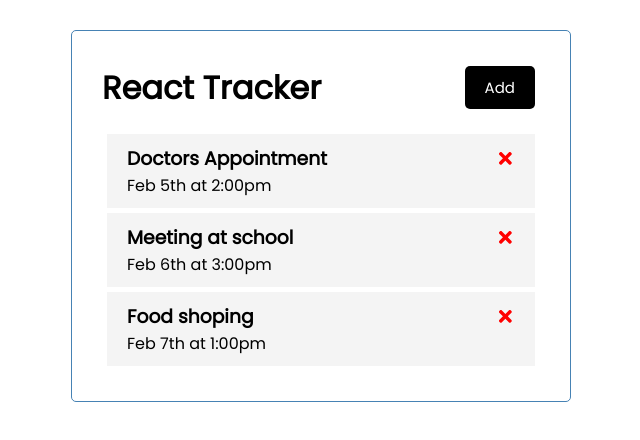
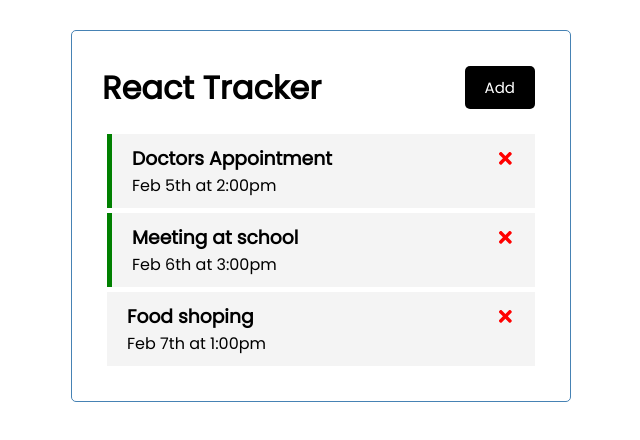
Before and after one commit to Abi-Seth/React_Tracker, a React (Create React App) app: page / in a window 1280 px wide. Shown: the top 440 px of the page, without its empty margins (319-959 px from the left). Built offline with nearby package versions, Linux system fonts and the light colour scheme.

Commit message:
Feat: added reminders

```diff
--- a/src/App.js
+++ b/src/App.js
@@ -28,10 +28,20 @@
         }
     ])
 
+	//delete task
+	const deleteTask = (id) => {
+		setTasks(tasks.filter((task) => task.id != id))
+	}
+
+	//toggle reminder
+	const toggleReminder = (id) => {
+		setTasks(tasks.map((task) => task.id === id ? { ...task, reminder: !task.reminder } : task))
+	}
+
 	return (
 		<div className="container">
 			<Header title="React Tracker" />
-			<Tasks tasks={tasks} />
+			{ tasks.length > 0 ? <Tasks tasks={tasks} onDelete={deleteTask} onToggle={toggleReminder} /> : 'No tasks available' }
 		</div>
 	);
 }
--- a/src/components/Task.js
+++ b/src/components/Task.js
@@ -1,9 +1,9 @@
 import { FaTimes } from 'react-icons/fa';
 
-const Task = ({ task }) => {
+const Task = ({ task, onDelete, onToggle }) => {
     return (
-        <div className='task'>
-            <h3>{ task.text }  <FaTimes style={{ color: 'red', cursor: 'cursor' }} /></h3>
+        <div className={`task ${task.reminder ? 'reminder' : ''}`} onDoubleClick={() => onToggle(task.id)}>
+            <h3>{ task.text }  <FaTimes style={{ color: 'red', cursor: 'cursor' }} onClick={() => onDelete(task.id)} /></h3>
             <p>{ task.day }</p>
         </div>
     )
--- a/src/components/Tasks.js
+++ b/src/components/Tasks.js
@@ -1,10 +1,10 @@
 import Task from "./Task"
 
-const Tasks = ({ tasks }) => {
+const Tasks = ({ tasks, onDelete, onToggle }) => {
     return (
         <>
             { tasks.map((task) => (
-                <Task key={task.id} task={task} />
+                <Task key={task.id} task={task} onDelete={onDelete} onToggle={onToggle} />
             )) }
         </>
     )
```
